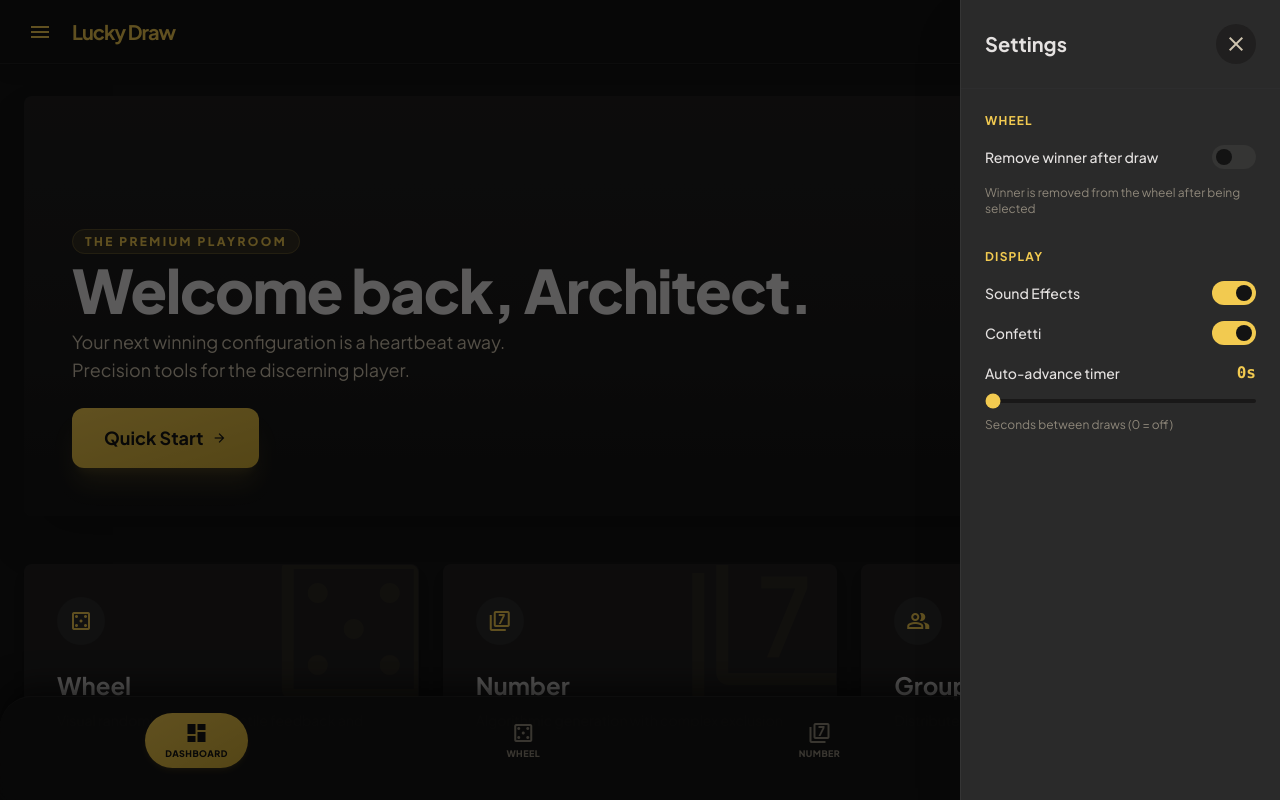
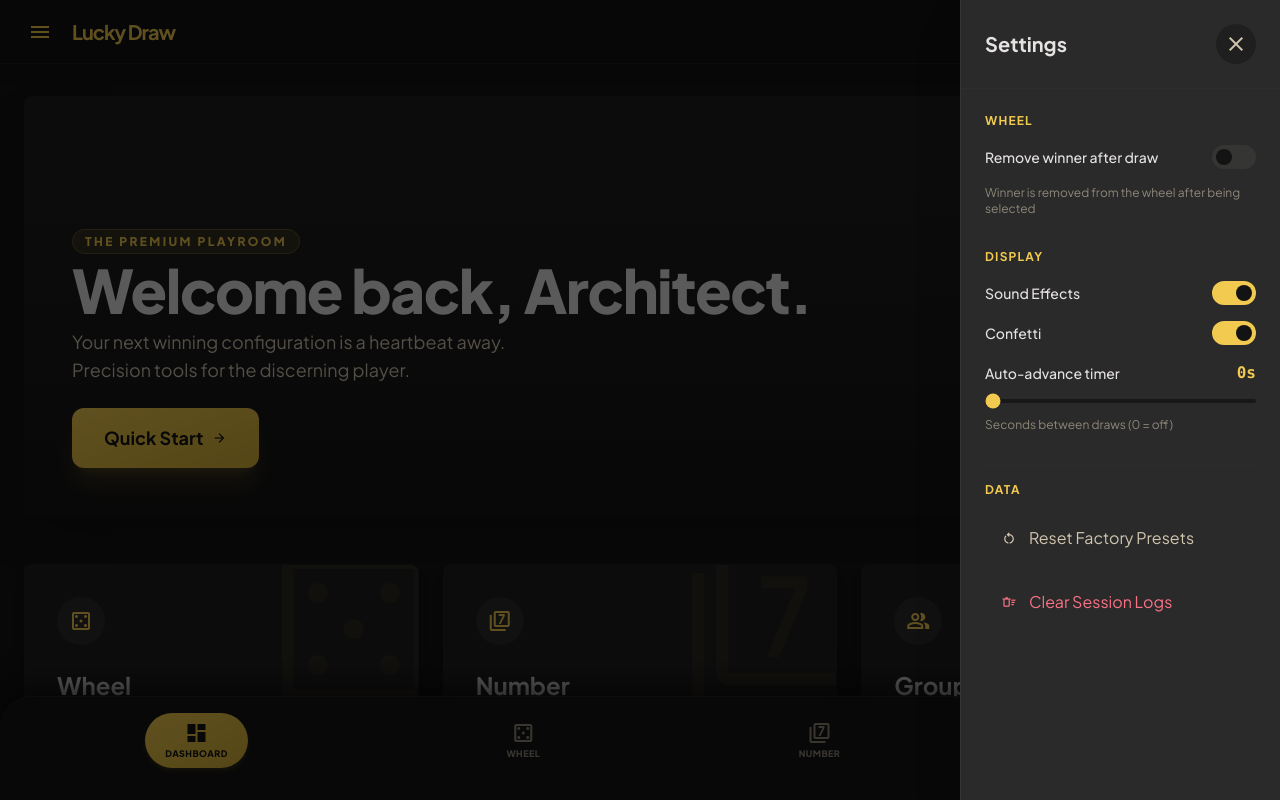
Before and after one commit to scmlewis/lottery_tool, a React (Vite) app: page / in a window 1280 px wide. Both pictures are taken after a click on the button "settings". Shown: the top 800 px of the page. Built offline with nearby package versions, Linux system fonts and the light colour scheme.

Commit message:
fix: move Reset/Clear buttons into Settings Drawer
- Remove fixed bottom-right buttons that were covering content
- Add Data section to Settings Drawer with both buttons
- Buttons now accessible via gear icon instead of floating

```diff
--- a/src/App.tsx
+++ b/src/App.tsx
@@ -203,24 +203,9 @@ export default function App() {
         onClose={() => setShowSettings(false)}
         settings={settings}
         onSettingsChange={handleSettingsChange}
+        onResetPresets={handleResetPresets}
+        onClearHistory={handleClearHistory}
       />
-
-      <div className="fixed bottom-24 right-6 z-30">
-        <button
-          onClick={handleResetPresets}
-          className="w-full text-left py-2 px-3 hover:bg-surface-container-high hover:text-primary rounded text-on-surface-variant transition-colors flex items-center gap-2.5 cursor-pointer text-xs"
-        >
-          <span className="material-symbols-outlined text-base">restart_alt</span>
-          Reset Factory Presets
-        </button>
-        <button
-          onClick={handleClearHistory}
-          className="w-full text-left py-2 px-3 hover:bg-surface-container-high hover:text-error rounded text-on-surface-variant transition-colors flex items-center gap-2.5 cursor-pointer text-xs"
-        >
-          <span className="material-symbols-outlined text-base">delete_sweep</span>
-          Clear Session Logs
-        </button>
-      </div>
     </div>
   );
 }
--- a/src/components/SettingsDrawer.tsx
+++ b/src/components/SettingsDrawer.tsx
@@ -12,6 +12,8 @@ interface SettingsDrawerProps {
   onClose: () => void;
   settings: Settings;
   onSettingsChange: (settings: Settings) => void;
+  onResetPresets: () => void;
+  onClearHistory: () => void;
 }
 
 export default function SettingsDrawer({
@@ -19,6 +21,8 @@ export default function SettingsDrawer({
   onClose,
   settings,
   onSettingsChange,
+  onResetPresets,
+  onClearHistory,
 }: SettingsDrawerProps) {
   const handleToggle = (key: keyof Settings) => {
     onSettingsChange({
@@ -139,6 +143,30 @@ export default function SettingsDrawer({
                   <p className="text-xs text-on-surface-variant/60">Seconds between draws (0 = off)</p>
                 </div>
               </section>
+
+              <section className="space-y-4 pt-4 border-t border-outline-variant/10">
+                <h3 className="text-xs font-bold uppercase tracking-widest text-primary">Data</h3>
+                <button
+                  onClick={() => {
+                    onResetPresets();
+                    onClose();
+                  }}
+                  className="w-full text-left py-3 px-4 hover:bg-surface-container-lowest rounded-lg text-on-surface-variant transition-colors flex items-center gap-3 cursor-pointer"
+                >
+                  <span className="material-symbols-outlined text-base">restart_alt</span>
+                  Reset Factory Presets
+                </button>
+                <button
+                  onClick={() => {
+                    onClearHistory();
+                    onClose();
+                  }}
+                  className="w-full text-left py-3 px-4 hover:bg-surface-container-lowest rounded-lg text-error transition-colors flex items-center gap-3 cursor-pointer"
+                >
+                  <span className="material-symbols-outlined text-base">delete_sweep</span>
+                  Clear Session Logs
+                </button>
+              </section>
             </div>
           </motion.aside>
         </>
```
